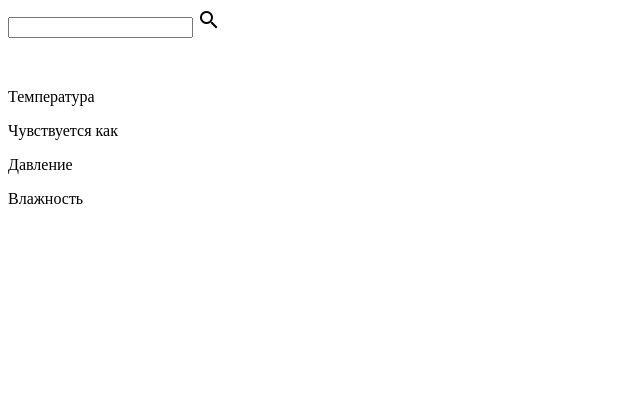
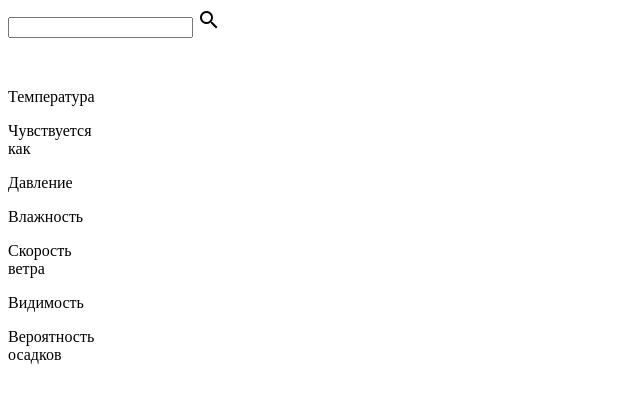
Before and after one commit to VVS232/weather-app, a website: page src/index.html in a window 1280 px wide. Shown: the whole page, without its empty margins (0-640 px from the left). Drawn offline with Linux system fonts and the light colour scheme.

Commit message:
info for hours works

```diff
--- a/src/index.html
+++ b/src/index.html
@@ -29,6 +29,7 @@
                 <p id="feelsLike"></p>
 
             </div>
+            <div id="hourAndInfo">
                 <div id="hourly">
                     <div class="hour" id="hour0">
                         <p class="hourTime"></p>
@@ -157,7 +158,7 @@
                         <p id="infoTemp"></p>
                     </div>
                     <div class="hInfo">
-                    <p class="infoTitle">Чувствуется как</p>
+                        <p class="infoTitle">Чувствуется<br>как</p>
                         <p id="infoFeels"></p>
                     </div>
                     <div class="hInfo">
@@ -168,7 +169,19 @@
                         <p class="infoTitle">Влажность</p>
                         <p id="infoHumid"></p>
                     </div>
-
+                    <div class="hInfo">
+                        <p class="infoTitle">Скорость <br>ветра</p>
+                        <p id="infoWindSpeed"></p>
+                    </div>
+                    <div class="hInfo">
+                        <p class="infoTitle">Видимость</p>
+                        <p id="infoVisibility"></p>
+                    </div>
+                    <div class="hInfo">
+                        <p class="infoTitle">Вероятность <br>осадков</p>
+                        <p id="infoPop"></p>
+                    </div>
+                </div>
             </div>
         </div>
         <div id="week">
--- a/src/index.js
+++ b/src/index.js
@@ -1,6 +1,7 @@
 import $ from "jquery";
 import "./style.css";
 import { populateInfo } from "./populateDOM";
+
 window.onload = populateInfo;
 $("#search").on("click", populateInfo);
 if (module.hot) {
--- a/src/style.css
+++ b/src/style.css
@@ -57,7 +57,11 @@ main {
     height: 200px;
     margin-bottom: 150px;
 }
-
+#hourAndInfo {
+    display: flex;
+    flex-direction: column;
+    height: 350px;
+}
 #tempNow {
     width: 200px;
     height: 300px;
@@ -67,9 +71,14 @@ main {
     display: flex;
 }
 #hourly {
+    width: 600px;
     display: flex;
     overflow-x: scroll;
 }
 .hour {
     margin-right: 15px;
 }
+
+#hourInfo {
+    display: flex;
+}
```
Also changed, not shown: src/populateDOM.js (+23 -0 lines), src/imgs/sun and clouds.png (deleted), src/imgs/sun.png (deleted). Lines whose indentation alone changed are shown as unchanged.
